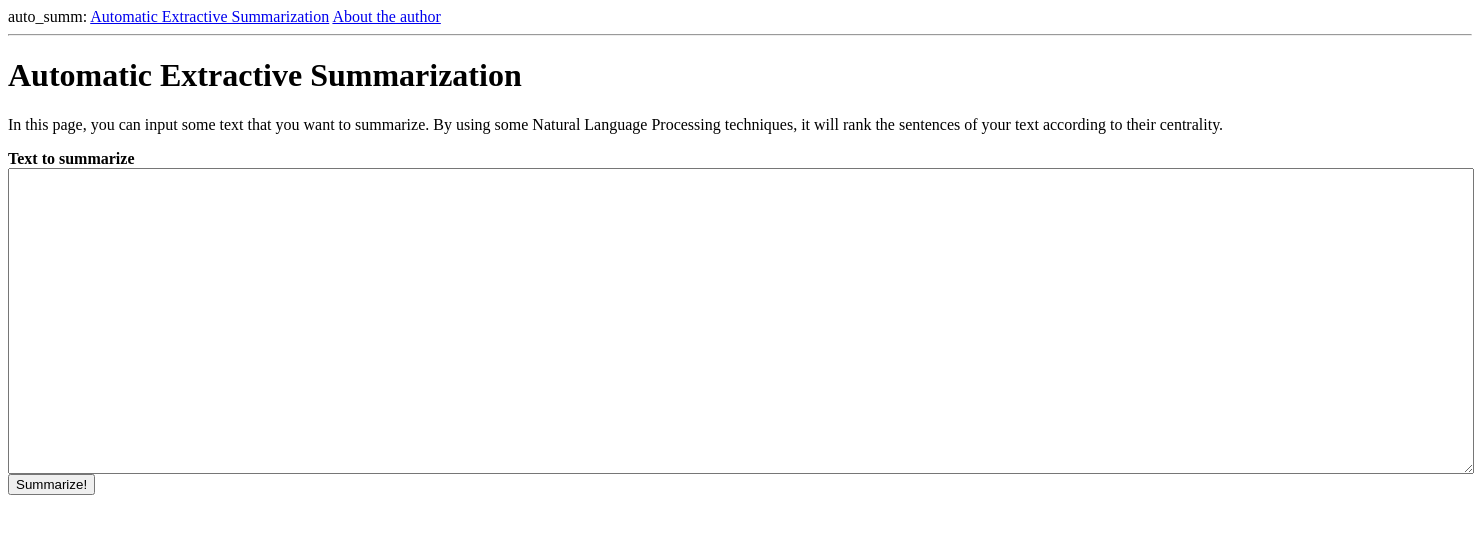
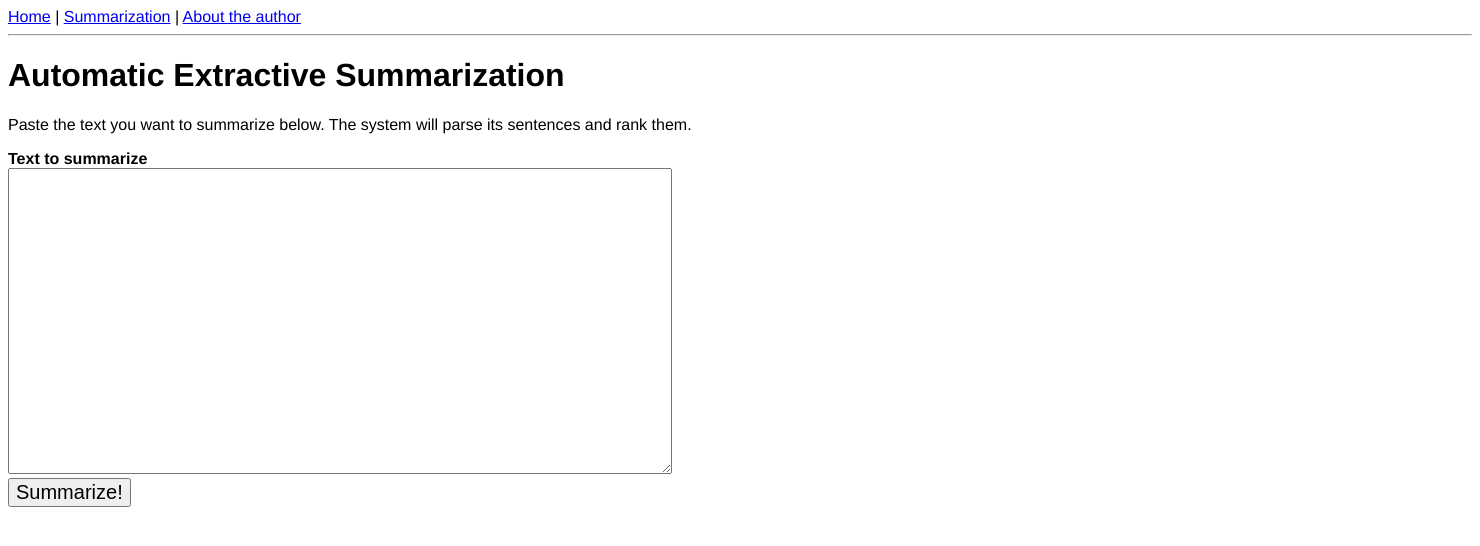
Before and after one commit to jarobyte91/auto_summ, a Flask app: page /summarization in a window 1480 px wide. Shown: the top 546 px of the page. Run offline with Flask 2, Linux system fonts and the light colour scheme.

Commit message:
new style

```diff
--- a/engine/routes.py
+++ b/engine/routes.py
@@ -6,7 +6,7 @@ from engine.models import Query, Response
 
 @app.route("/")
 def index():
-    return redirect(url_for("summarization"))
+    return render_template("index.html")
 
 @app.route("/summarization", methods = ["GET", "POST"])
 def summarization():
--- a/engine/templates/base.html
+++ b/engine/templates/base.html
@@ -1,4 +1,8 @@
+<!DOCTYPE html>
 <html>
+<meta charset="UTF-8">
+<title>Unsupervised document summarization</title>
+<meta name="viewport" content="width=device-width, initial-scale=1">
     <head>
         {% if title %}
         <title>{{ title }} - auto_summ</title>
@@ -6,10 +10,10 @@
         <title>Welcome to auto_summ</title>
         {% endif %}
     </head>
-    <body>
+    <body style="font-family: Helvetica;">
         <div>
-            auto_summ:
-            <a href="{{ url_for('summarization') }}">Automatic Extractive Summarization</a>
+            <a href="{{ url_for('index') }}">Home</a> |
+            <a href="{{ url_for('summarization') }}">Summarization</a> |
             <a href="https://web.cs.dal.ca/~juanr/">About the author</a>
         </div>
         <hr>
--- a/engine/templates/summarization.html
+++ b/engine/templates/summarization.html
@@ -1,14 +1,14 @@
 {% extends "base.html" %}
 {% block content %}
     <h1>Automatic Extractive Summarization</h1>
-    <p>In this page, you can input some text that you want to summarize. By using some Natural Language Processing techniques, it will rank the sentences of your text according to their centrality.</p>
+    <p>Paste the text you want to summarize below. The system will parse its sentences and rank them.</p>
     <form action="" method="post">
         {{ form.hidden_tag() }}
         <b>{{ form.input_text.label }}</b><br>
-        {{ form.input_text(cols = 180, rows = 20) }}<br>
+        {{ form.input_text(cols = 80, rows = 20) }}<br>
         {% for error in form.input_text.errors %}
             <span style="color: red;">[Please select an option]</span><br>
         {% endfor %}
-        {{ form.submit() }}
+        {{ form.submit(style="font-size:20px") }}
     </form>
 {% endblock %}
```
Also changed, not shown: engine/templates/index.html (added, +10 -0 lines), app.db.
